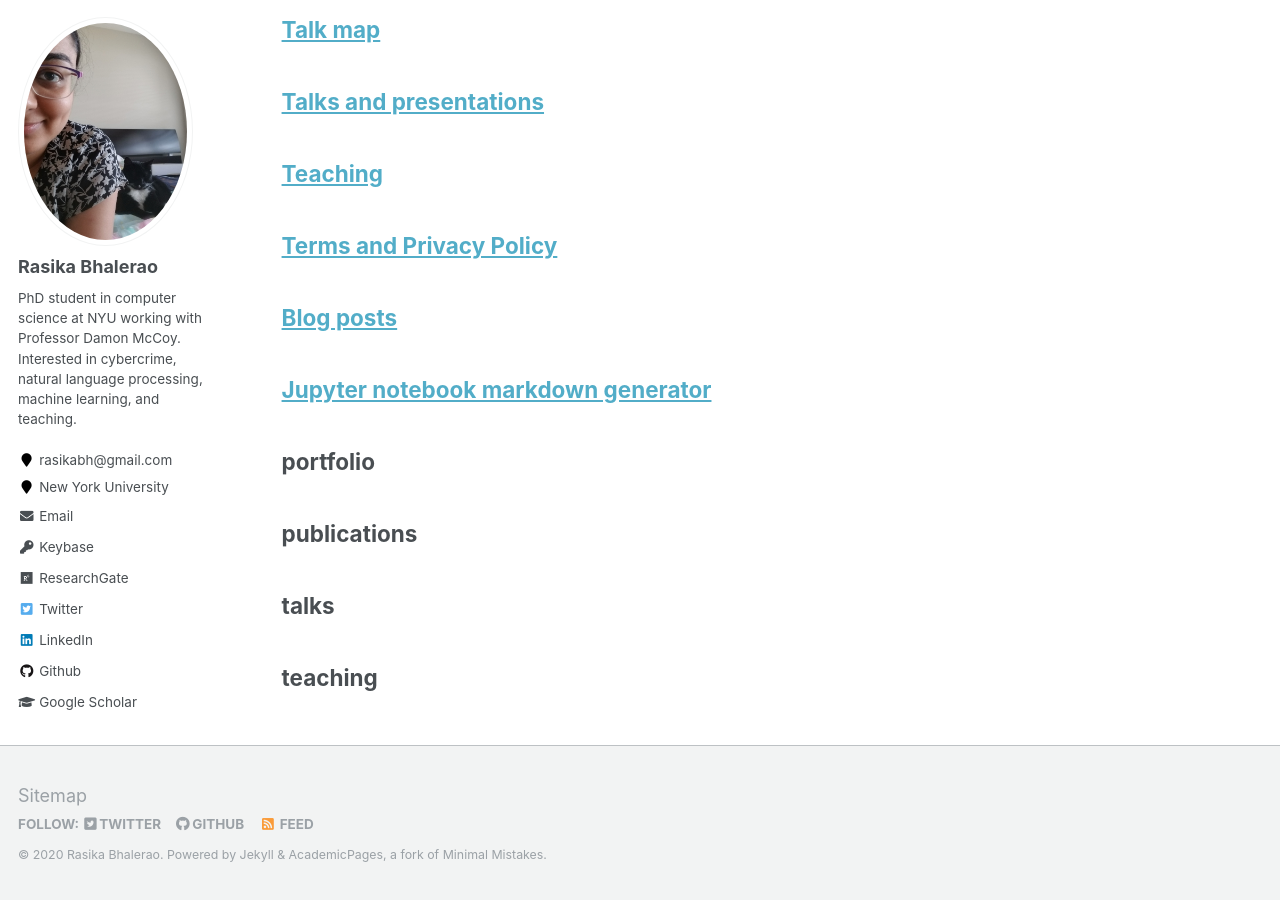
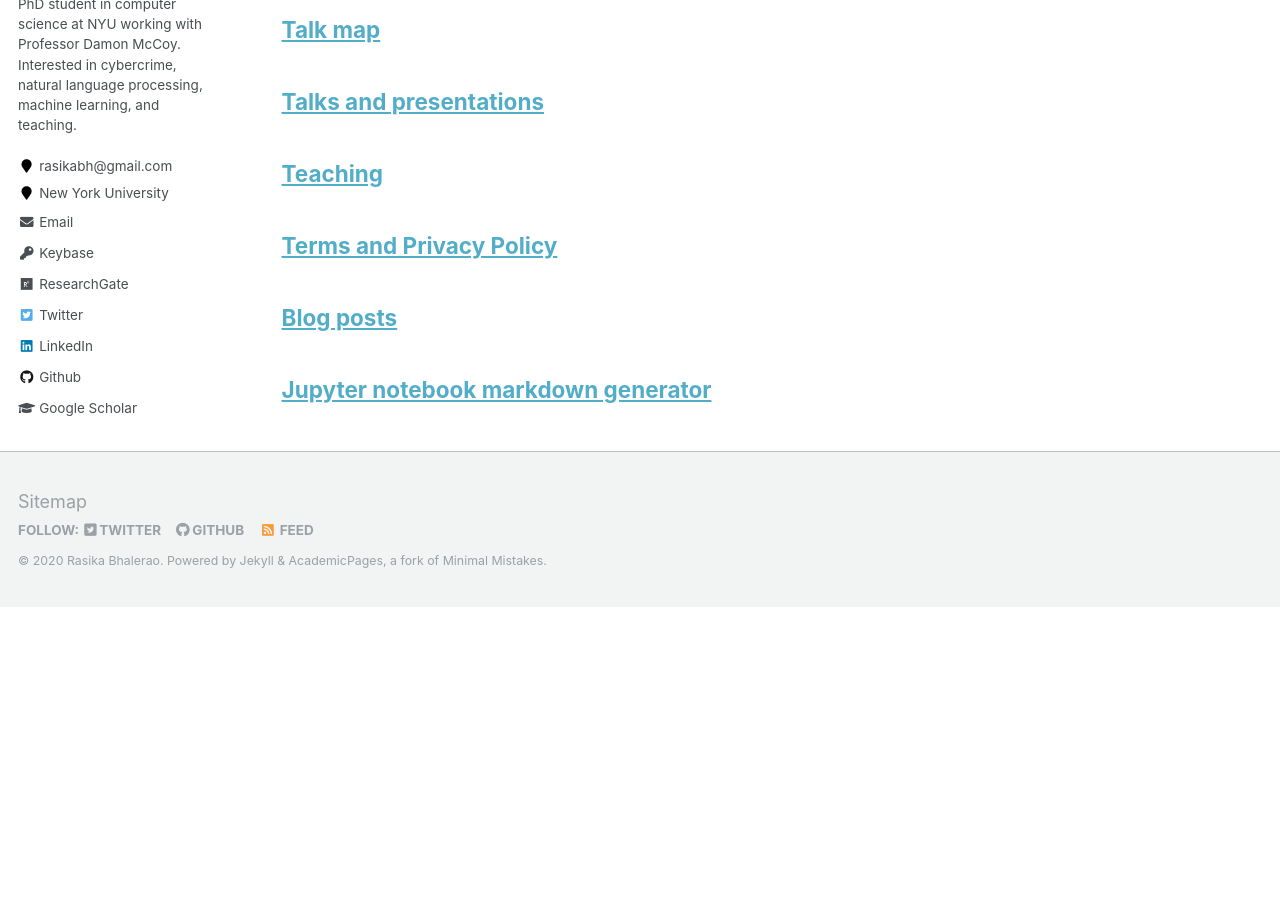
Before and after one commit to rasikabh/rasikabh.github.io, a Jekyll site: the page built from _pages/sitemap.md, in a window 1280 px wide and 900 px high, scrolled down 1390 px. Built offline with Jekyll 4.4.1, drawn with Linux system fonts in a browser that asks for light colours; after the commit the page ends 1997 px from its top, so only the background shows below that.

Commit message:
Update sitemap.md

```diff
--- a/_pages/sitemap.md
+++ b/_pages/sitemap.md
@@ -15,18 +15,3 @@ A list of all the posts and pages found on the site. For you robots out there is
 {% endfor %}
 
 {% capture written_label %}'None'{% endcapture %}
-
-{% for collection in site.collections %}
-{% unless collection.output == false or collection.label == "posts" %}
-  {% capture label %}{{ collection.label }}{% endcapture %}
-  {% if label != written_label %}
-  <h2>{{ label }}</h2>
-  {% capture written_label %}{{ label }}{% endcapture %}
-  {% endif %}
-{% endunless %}
-{% for post in collection.docs %}
-  {% unless collection.output == false or collection.label == "posts" %}
-  {% include archive-single.html %}
-  {% endunless %}
-{% endfor %}
-{% endfor %}
```
